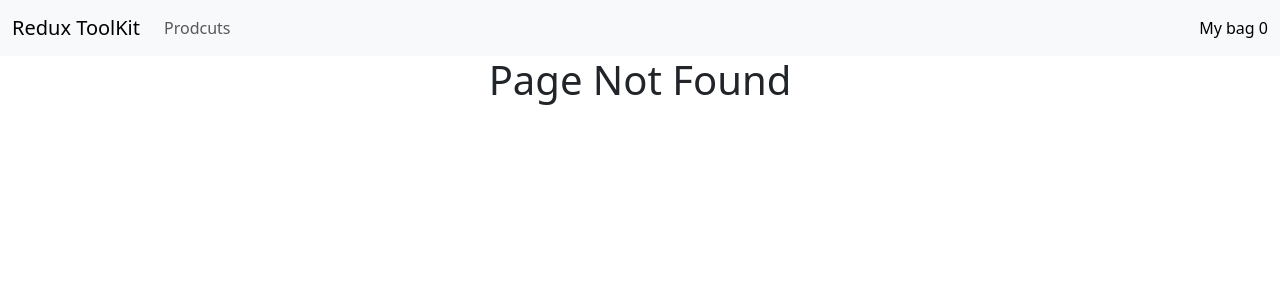
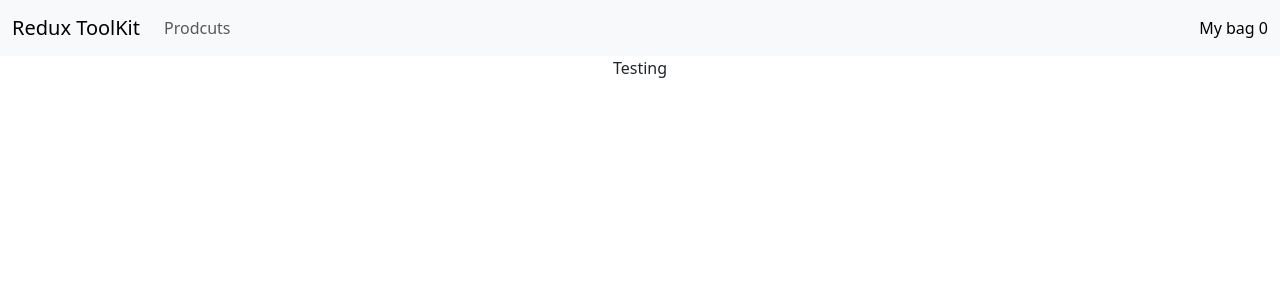
Before and after one commit to vinothsmart/react18-rtk, a React (Create React App) app: page /testing in a window 1280 px wide. Before the commit this address had no page. Shown: the top 300 px of the page. Built offline with nearby package versions, Linux system fonts and the light colour scheme.

Commit message:
test path added

```diff
--- a/src/App.js
+++ b/src/App.js
@@ -7,6 +7,7 @@ import {
   RouterProvider,
   Route,
 } from "react-router-dom";
+import { Testing } from "./components/Testing";
 const Dashboard = lazy(() => import("./components/Dashboard"));
 const Cart = lazy(() => import("./components/Cart"));
 const RootLayout = lazy(() => import("./components/RootLayout"));
@@ -37,6 +38,13 @@ function App() {
             </Suspense>
           }></Route>
         <Route
+          path="/testing"
+          element={
+            <Suspense fallback={<h1>App Level Loading...</h1>}>
+              <Testing />
+            </Suspense>
+          }></Route>
+        <Route
           path="*"
           element={
             <Suspense fallback={<h1>App Level Loading...</h1>}>
--- /dev/null
+++ b/src/components/Testing.jsx
@@ -0,0 +1,5 @@
+import React from "react";
+
+export const Testing = () => {
+  return <div>Testing</div>;
+};
```
